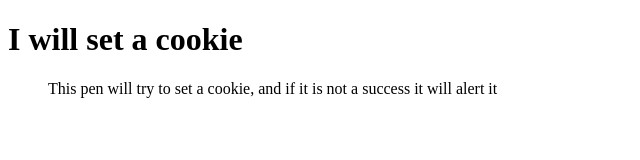
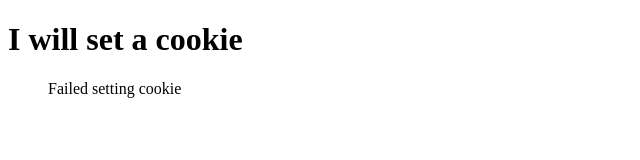
Before and after one commit to netsi1964/3rdpartcookies, a plain HTML site: page public/index.html in a window 1280 px wide. Shown: the whole page, without its empty margins (0-640 px from the left). Drawn offline with Linux system fonts and the light colour scheme.

Commit message:
Changed from alert to text info

```diff
--- a/public/index.html
+++ b/public/index.html
@@ -9,18 +9,19 @@
 
 <body>
     <h1>I will set a cookie</h1>
-    <blockquote>This pen will try to set a cookie, and if it is not a success it will alert it</blockquote>
+    <blockquote>Initialising...</blockquote>
     <script>
+        const info = document.querySelector('blockquote');
         const cookieName = '3rdpartycookie';
         const testCookie = setCookie(cookieName, new Date().toISOString())
         setTimeout(() => {
+            let infoText = 'Cookie set'
             if (getCookie(cookieName) !== testCookie) {
-                alert('I could not set a cookie')
-            } else {
-                alert('Success in setting a cookie')
-            }
+                infoText = 'Failed setting cookie'
+            };
+            info.textContent = infoText
         }, 1000)
-        console.log(`Set cookie: ${testCookie}`);
+        info.textContent = `Tried to set cookie: ${testCookie}`;
 
         function setCookie(cname, cvalue, exdays = 1) {
             const d = new Date();
```
